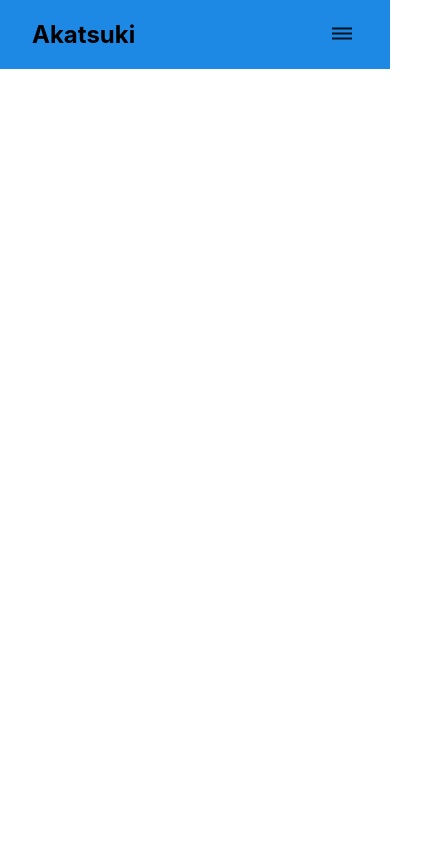
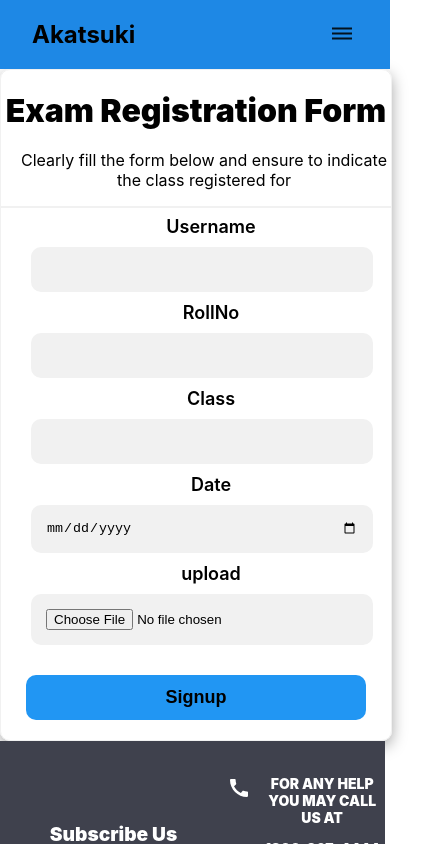
Before and after one commit to avinashkumarsinha007/Akatsuki-hackathon, a React (Create React App) app in the folder frontend/: page /testregister in a window 390 px wide. Shown: the top 844 px of the page, 433 px wide, since content can reach past the window. Built offline with nearby package versions, Linux system fonts and the light colour scheme.

Commit message:
test register page

```diff
--- a/frontend/src/Components/Landingpage/Landing.jsx
+++ b/frontend/src/Components/Landingpage/Landing.jsx
@@ -1,16 +1,21 @@
-import React from 'react'
+import React, { useState } from 'react'
+import { Redirect } from 'react-router-dom'
 import { Footer } from '../Footer/Footer'
 import { Container, Div1, Div2, Div3, Div4, Img, Img2, Sub1, Sub2, Sub3, Sub4, Sub5, Sub6 } from './LandingSytle'
 
 export const Landing =() =>{
+    const [test,setTest] = useState(false)
+    if(test){
+      return  <Redirect to='/testregister' />
+    }
     return(
         <>
          <Container>
              <Sub1>
-                 <Div1>
+                 <Div1 onClick={()=>setTest(true)}>
                      <p style={{marginTop:"1.2rem"}}>Secondary School</p>
                  </Div1>
-                 <Div2>
+                 <Div2 onClick={()=>setTest(true)}>
                      <p style={{marginTop:"1.2rem"}}>Senior School</p>
                  </Div2>
              </Sub1>
--- /dev/null
+++ b/frontend/src/Components/RegisterForTest/Test.module.css
@@ -0,0 +1,93 @@
+.container {
+    width: 25%;
+    margin: 10% 36%;
+    border: 1px solid #f1f1f1;
+    border-radius: 10px;
+    box-shadow: rgba(0, 0, 0, 0.35) 0px 5px 15px;
+  }
+  .label {
+    margin: 10px 30px;
+    font-size: 18px;
+    font-weight: 600;
+  }
+  .inputField {
+    width: 80%;
+    padding: 15px;
+    border-radius: 10px;
+    margin: 10px 30px;
+    display: inline-block;
+    border: none;
+    background: #f1f1f1;
+  }
+
+  input[type="password"]:focus,
+  input[type="email"]:focus {
+    outline: none;
+    border-bottom: 1px solid #000;
+  }
+  .H1 {
+    text-align: center;
+    font-weight: 900;
+    margin-bottom: 20px;
+  }
+
+  .hori {
+    border: 1px solid #f1f1f1;
+  }
+  .submitField {
+    font-size: 18px;
+    font-weight: 600;
+    width: 87%;
+    padding: 12px;
+    margin: 20px 20px;
+    display: inline-block;
+    border: none;
+    border-radius: 10px;
+    background: #2196f3;
+  }
+
+  .error {
+    font-size: 14px;
+    font-weight: 500;
+    color: red;
+    margin-left: 10px;
+  }
+  .redirect{
+    position: absolute;
+    font-size: 14px;
+    font-weight: 900;
+    left: 45%;
+    bottom: 15%;
+  }
+
+  .redirect1{
+    position: absolute;
+    font-size: 14px;
+    font-weight: 900;
+    left: 45%;
+    bottom: 9%;
+  }
+  .container1 {
+    width: 50vw;
+    margin: auto;
+    margin-top: 2rem;
+    margin-bottom: 2rem;
+    border: 1px solid #f1f1f1;
+    border-radius: 10px;
+    box-shadow: rgba(0, 0, 0, 0.35) 0px 5px 15px;
+
+  }
+  @media screen and (max-width:500px){
+    .container1{
+        width:100vw;
+        margin:auto;
+    }
+}
+  .container1 > p{
+      margin-left: 8rem;
+  }
+  @media screen and (max-width:500px){
+    .container1 > p{
+        margin-left: 1rem;
+    }
+  }
--- /dev/null
+++ b/frontend/src/Components/RegisterForTest/TestRegister.jsx
@@ -0,0 +1,109 @@
+import React, { useState } from "react";
+// import { useDispatch, useSelector } from "react-redux";
+// import { Redirect } from "react-router";
+// import { register } from "../../Redux/Signup/action";
+import { Footer } from '../Footer/Footer'
+import styles from "./Test.module.css";
+const init = {
+  roll_no: "",
+  classes: "",
+  profile_pict: "",
+  user:"",
+  date:"",
+  time:""
+};
+
+export const TestRegister = () => {
+  const [query, setQuery] = useState(init);
+  const { user,roll_no,classes,date,profile_pict} = query;
+//   const dispatch = useDispatch();
+//   const Signup = useSelector((state) => state.Signup.Signup);
+//   const message = useSelector((state) => state.Signup.Signmessage);
+  const handleSubmit = (e) => {
+    e.preventDefault();
+
+  };
+
+  const handleChange = (e) => {
+    const { name, value } = e.target;
+    const update = { ...query, [name]: value };
+    setQuery(update);
+  };
+ //Redirect to Signup page
+  return (
+    <>
+        <div className={styles.container1}>
+          <h1 className={styles.H1}>Exam Registration Form</h1>
+          <p>Clearly fill the form below and ensure to indicate the class registered for</p>
+          <hr className={styles.hori} />
+          <form onSubmit={handleSubmit}>
+            <label className={styles.label}>
+              Username{" "}
+              <input
+                type="text"
+                className={styles.inputField}
+                name="user"
+                value={user}
+                onChange={handleChange}
+                required
+              />
+            </label><br/>
+
+            <label className={styles.label}>
+              RollNo
+              <input
+                type="Number"
+                className={styles.inputField}
+                name="roll_no"
+                value={roll_no}
+                onChange={handleChange}
+                required
+              />
+            </label><br/>
+
+            <label className={styles.label}>
+              Class
+              <input
+                type="text"
+                className={styles.inputField}
+                name="classes"
+                value={classes}
+                onChange={handleChange}
+                required
+              />
+            </label><br/>
+            <label className={styles.label}>
+              Date
+              <input
+                type="Date"
+                className={styles.inputField}
+                name="date"
+                value={date}
+                onChange={handleChange}
+                required
+              />
+            </label><br/>
+            <label className={styles.label}>
+              upload
+              <input
+                type="file"
+                className={styles.inputField}
+                name="profile_pict"
+                value={profile_pict}
+                onChange={handleChange}
+                required
+              />
+            </label><br/>
+            <input
+              type="submit"
+              value="Signup"
+              className={styles.submitField}
+            />
+          </form>
+
+        </div>
+        <Footer/>
+      )
+    </>
+  );
+};
--- a/frontend/src/Routes/Routes.jsx
+++ b/frontend/src/Routes/Routes.jsx
@@ -2,6 +2,7 @@ import React from 'react'
 import { Route, Switch } from 'react-router-dom';
 import { Landing } from '../Components/Landingpage/Landing';
 import { Navbar } from '../Components/Navbar/Navbar';
+import { TestRegister } from '../Components/RegisterForTest/TestRegister';
 export const Routes =()=>{
     return(
         <>
@@ -10,6 +11,9 @@ export const Routes =()=>{
             <Route path='/' exact>
                <Landing/>
             </Route>
+            <Route path='/testregister'>
+                <TestRegister/>
+            </Route>
         </Switch>
         </>
     )
```
